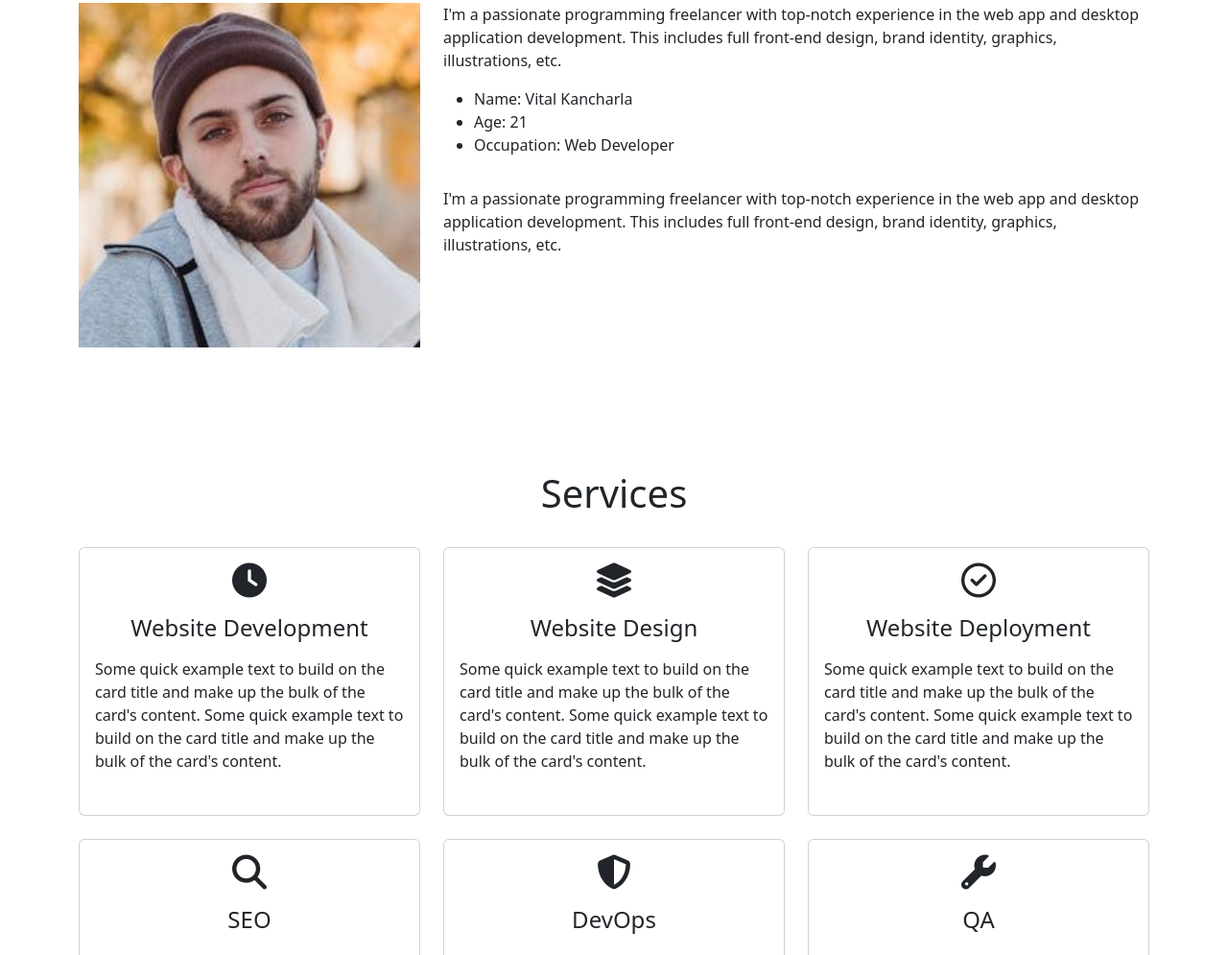
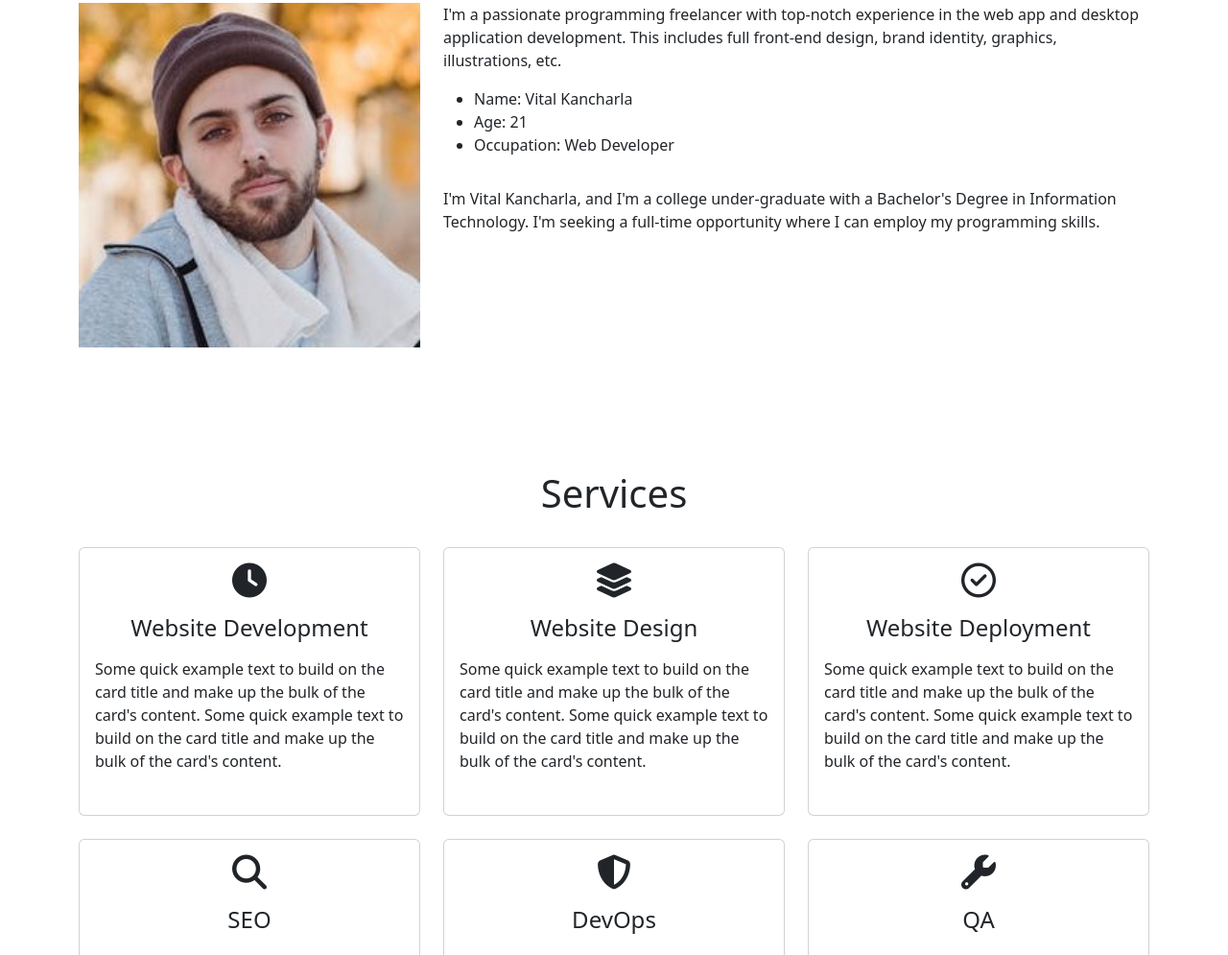
Before and after one commit to Vital-Kancharla/vitals_portfolio, a plain HTML site: page index.html in a window 1280 px wide. Shown: the part 1045-2040 px from the top of the page at 96% size. Drawn offline with nearby package versions, Linux system fonts and the light colour scheme.

Commit message:
Update index.html

```diff
--- a/index.html
+++ b/index.html
@@ -83,7 +83,7 @@
                         </div>
                     </div>
                     <div class="row mt-3">
-                        <p> I'm a passionate programming freelancer with top-notch experience in the web app and desktop application development. This includes full front-end design, brand identity, graphics, illustrations, etc.
+                        <p> I'm Vital Kancharla, and I'm a college under-graduate with a Bachelor's Degree in Information Technology. I'm seeking a full-time opportunity where I can employ my programming skills.
                         </p>
                     </div>
                 </div>
```
